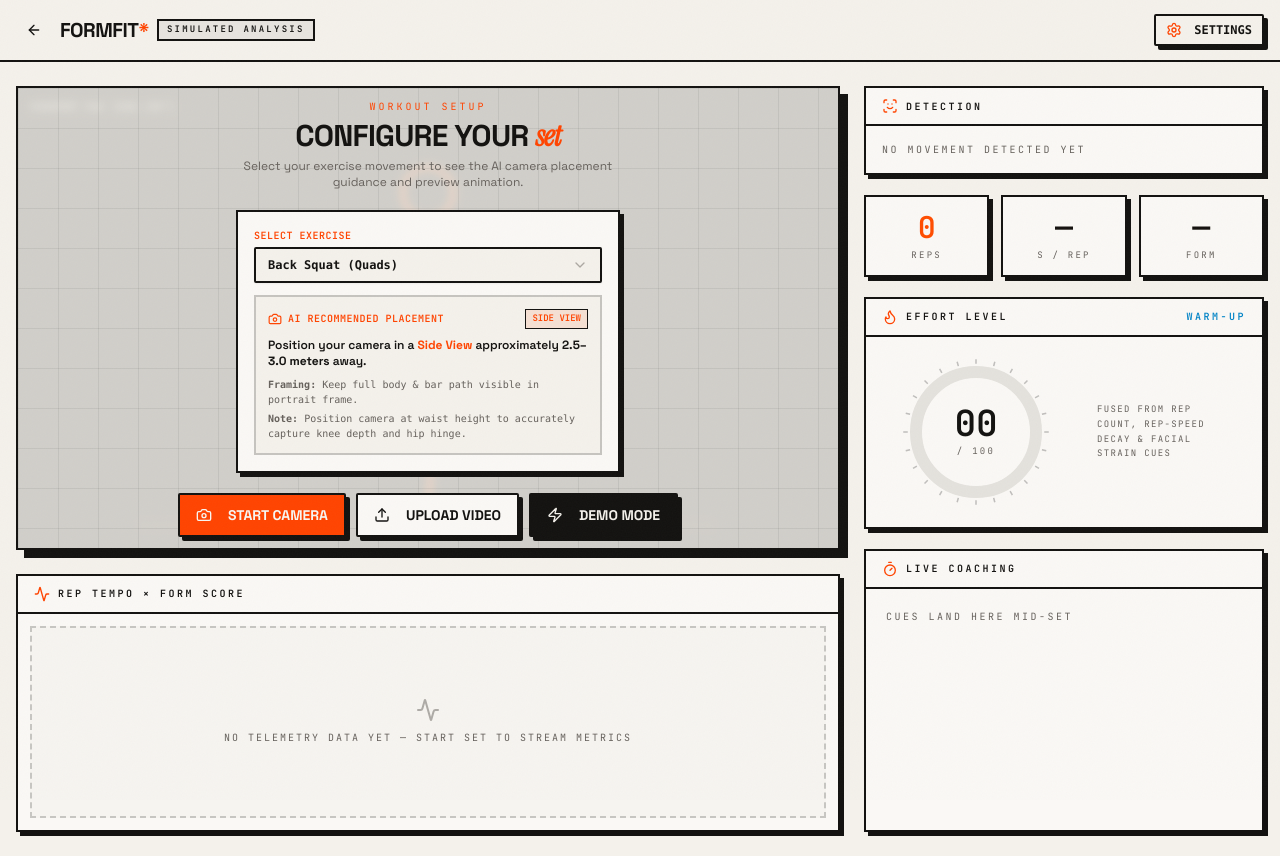
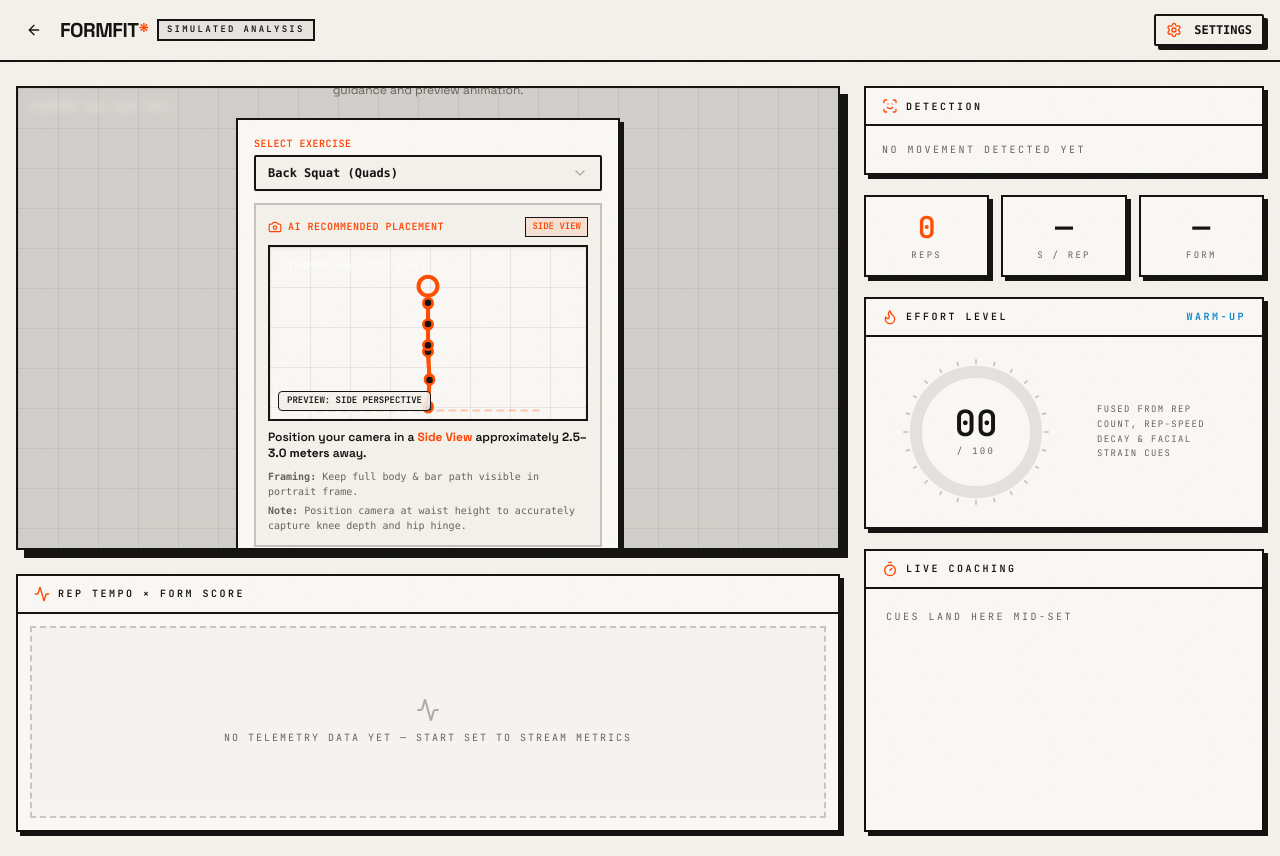
Before and after one commit to Aditya-132/aifactory, a React (Vite) app: page /session in a window 1280 px wide. Built offline with nearby package versions, Linux system fonts and the light colour scheme.

Commit message:
feat(ui): embed dedicated 3D skeleton animation preview window into AI camera setup card

```diff
--- a/src/pages/Session.tsx
+++ b/src/pages/Session.tsx
@@ -396,7 +396,7 @@
                           </Select>
                         </div>
 
-                        {/* AI Camera Guidance Box */}
+                        {/* AI Camera Guidance Box with Live 3D Pose Canvas Animation Preview */}
                         <div className="border-2 border-foreground/20 bg-background p-3 space-y-2">
                           <div className="flex items-center justify-between">
                             <span className="mono-data text-[10px] font-bold tracking-wider text-primary flex items-center gap-1.5">
@@ -406,6 +406,21 @@
                               {rec.recommendedCamera.toUpperCase()} VIEW
                             </span>
                           </div>
+
+                          {/* Interactive 3D Skeleton Camera Angle Preview Window */}
+                          <div className="relative h-44 w-full overflow-hidden border-2 border-foreground bg-card shadow-inner">
+                            <div className="bg-grid absolute inset-0" />
+                            <PoseCanvas
+                              exercise={currentEx}
+                              angle={rec.recommendedCamera}
+                              severity="good"
+                              active={true}
+                            />
+                            <div className="absolute bottom-2 left-2 rounded border border-foreground bg-background/90 px-2 py-0.5 text-[9px] font-bold mono-data">
+                              PREVIEW: {rec.recommendedCamera.toUpperCase()} PERSPECTIVE
+                            </div>
+                          </div>
+
                           <p className="text-xs font-semibold text-foreground">
                             Position your camera in a <span className="text-primary font-bold">{rec.recommendedCamera} View</span> approximately <span className="font-bold">{rec.recommendedDistance}</span> away.
                           </p>
```
